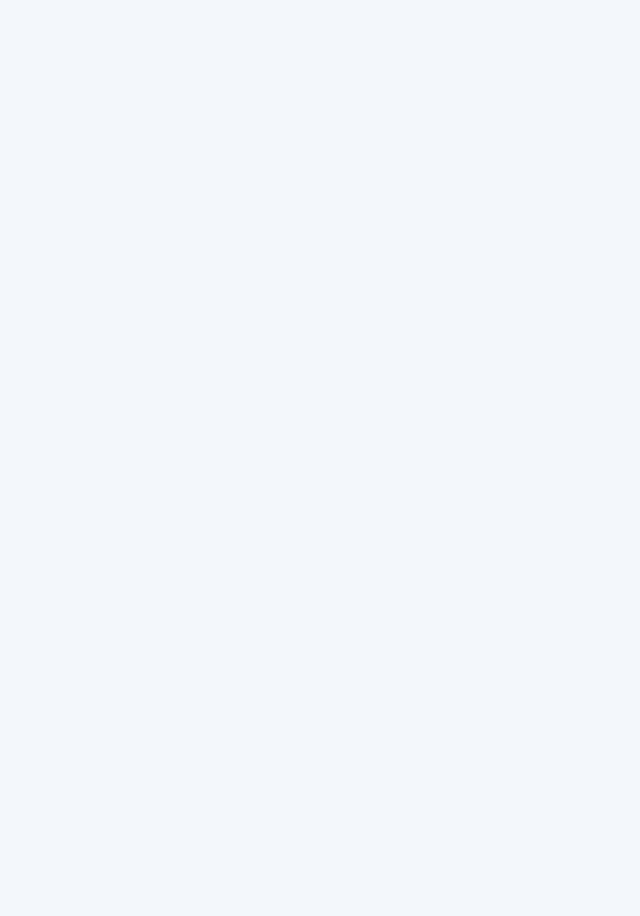
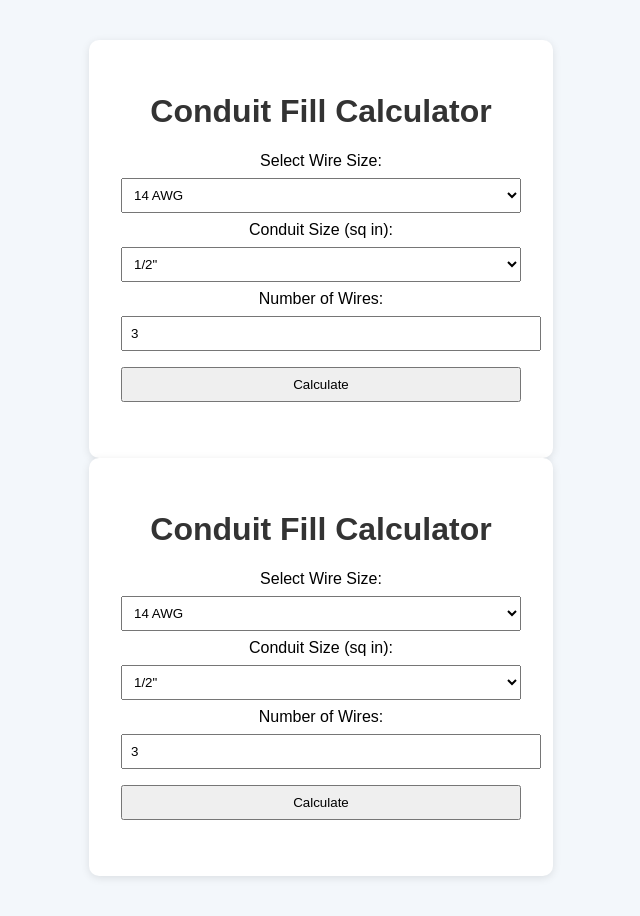
Before and after one commit to azenn00/Conduit-Calculator, a plain HTML site: page index.html in a window 1280 px wide. Shown: the whole page, without its empty margins (319-959 px from the left). Before the commit the page ends 800 px from the top, so only its background shows below. Drawn offline with Linux system fonts and the light colour scheme.

Commit message:
Update index.html

```diff
--- a/index.html
+++ b/index.html
@@ -3,7 +3,7 @@
 <head>
   <meta charset="UTF-8" />
   <meta name="viewport" content="width=device-width, initial-scale=1.0" />
-  <title>Conduit Calculator</title>
+  <title>Conduit Fill Calculator</title>
   <style>
     body {
       font-family: sans-serif;
@@ -11,15 +11,100 @@
       padding: 2rem;
       text-align: center;
     }
-    h1 {
-      color: #333;
-    }
     .box {
       background: white;
       padding: 2rem;
       max-width: 400px;
       margin: auto;
       border-radius: 10px;
-      box-shadow: 0 0 10px rgba(0,0,0,0.1);
+      box-shadow: 0 2px 8px rgba(0,0,0,0.1);
     }
-    input, button {
+    input, select, button {
+      margin: 0.5rem 0;
+      padding: 0.5rem;
+      width: 100%;
+    }
+    h1 {
+      color: #333;
+    }
+  </style>
+</head>
+<body>
+  <div class="box">
+    <h1>Conduit Fill Calculator</h1>
+    <label for="wire">Select Wire Size:</label>
+    <select id="wire">
+      <option value="0.03">14 AWG</option>
+      <option value="0.05">12 AWG</option>
+      <option value="0.08">10 AWG</option>
+      <option value="0.102">8 AWG</option>
+    </select>
+
+    <label for="conduit">Conduit Size (sq in):</label>
+    <select id="conduit">
+      <option value="0.5">1/2"</option>
+      <option value="0.8">3/4"</option>
+      <option value="1.0">1"</option>
+      <option value="1.5">1-1/4"</option>
+    </select>
+
+    <label for="count">Number of Wires:</label>
+    <input type="number" id="count" value="3" min="1">
+
+    <button onclick="calculate()">Calculate</button>
+    <p id="result"></p>
+  </div>
+
+  <script>
+    function calculate() {
+      const wire = parseFloat(document.getElementById('wire').value);
+      const conduit = parseFloat(document.getElementById('conduit').value);
+      const count = parseInt(document.getElementById('count').value);
+      const fill = (wire * count) / conduit * 100;
+
+      document.getElementById('result').innerText =
+        `Fill = ${fill.toFixed(1)}%. Max recommended = 40%.`;
+    }
+  </script>
+</body>
+</html>
+</head>
+<body>
+  <div class="box">
+    <h1>Conduit Fill Calculator</h1>
+    <label for="wire">Select Wire Size:</label>
+    <select id="wire">
+      <option value="0.03">14 AWG</option>
+      <option value="0.05">12 AWG</option>
+      <option value="0.08">10 AWG</option>
+      <option value="0.102">8 AWG</option>
+    </select>
+
+    <label for="conduit">Conduit Size (sq in):</label>
+    <select id="conduit">
+      <option value="0.5">1/2"</option>
+      <option value="0.8">3/4"</option>
+      <option value="1.0">1"</option>
+      <option value="1.5">1-1/4"</option>
+    </select>
+
+    <label for="count">Number of Wires:</label>
+    <input type="number" id="count" value="3" min="1">
+
+    <button onclick="calculate()">Calculate</button>
+    <p id="result"></p>
+  </div>
+
+  <script>
+    function calculate() {
+      const wire = parseFloat(document.getElementById('wire').value);
+      const conduit = parseFloat(document.getElementById('conduit').value);
+      const count = parseInt(document.getElementById('count').value);
+      const fill = (wire * count) / conduit * 100;
+
+      document.getElementById('result').innerText =
+        `Fill = ${fill.toFixed(1)}%. Max recommended = 40%.`;
+    }
+  </script>
+</body>
+</html>
```
